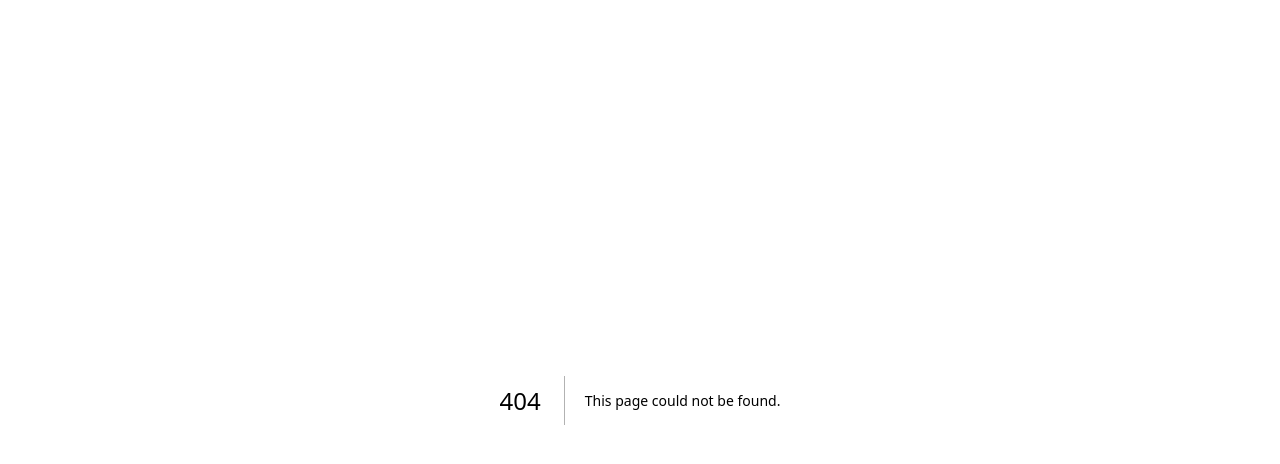
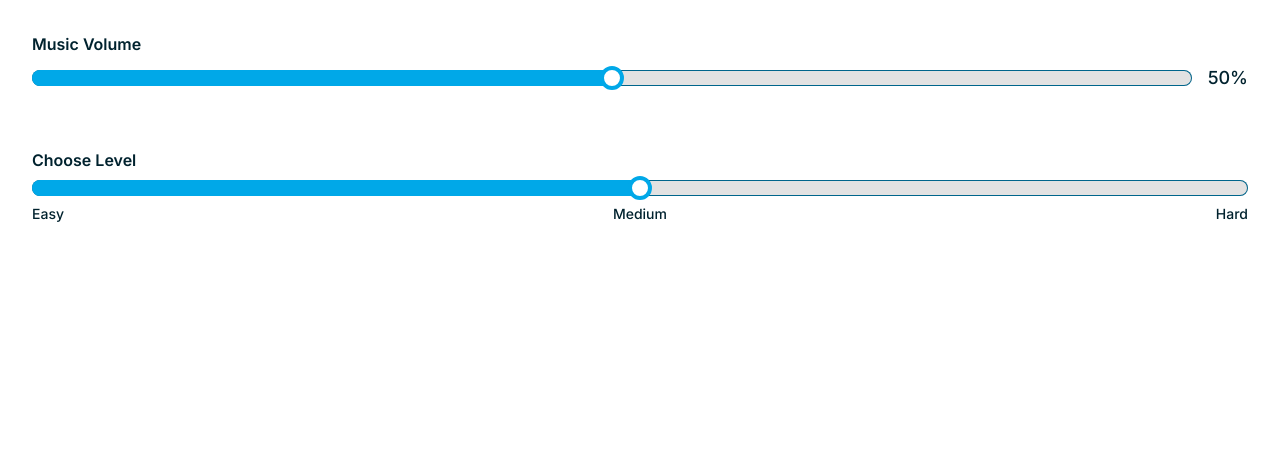
Before and after one commit to msgloriaedwin/STARLIGHT-TESTERS, a Next.js app: page /components/slider in a window 1280 px wide. Before the commit this address had no page. Shown: the top 464 px of the page. Built offline with nearby package versions, Linux system fonts and the light colour scheme.

Commit message:
Feat: create the slider component

```diff
--- /dev/null
+++ b/app/components/slider/page.tsx
@@ -0,0 +1,19 @@
+import React from "react";
+import RBCustomSlider from "@/components/common/slider";
+import RBCustomSliderDocPage from "@/components/common/slider/sliderDocs";
+
+type Props = {};
+
+const page = (props: Props) => {
+  return (
+    <div>
+      <div className="container mx-auto p-4 space-y-6">
+        <RBCustomSlider mode="volume" />
+        <RBCustomSlider mode="level" />
+        {/* <RBCustomSliderDocPage /> */}
+      </div>
+    </div>
+  );
+};
+
+export default page;
--- /dev/null
+++ b/components/common/slider/index.tsx
@@ -0,0 +1,134 @@
+"use client";
+import React, { useState, useCallback, useMemo } from "react";
+import { Slider } from "@/components/ui/slider"; // Assuming this is a custom Slider component
+
+interface ToggleableSliderProps {
+  mode: "volume" | "level";
+  initialValue?: number[];
+  max?: number;
+  step?: number;
+  onValueChange?: (value: number[]) => void;
+  label?: string;
+  className?: string;
+  labelClassName?: string;
+  valueClassName?: string;
+  theme?: {
+    labelColor?: string;
+    valueColor?: string;
+  };
+}
+
+const RBCustomSlider = ({
+  mode,
+  initialValue = [50],
+  max = 100,
+  step,
+  onValueChange,
+  label,
+  className,
+  labelClassName,
+  valueClassName,
+  theme = {
+    labelColor: "#00222E",
+    valueColor: "#00222E",
+  },
+}: ToggleableSliderProps) => {
+  const [value, setValue] = useState<number[]>(initialValue);
+
+  const handleValueChange = useCallback(
+    (newValue: number[]) => {
+      setValue(newValue);
+      if (onValueChange) {
+        onValueChange(newValue);
+      }
+    },
+    [onValueChange]
+  );
+
+  const getLabel = useMemo(() => {
+    if (mode === "volume") {
+      return `${value[0]}%`;
+    }
+
+    if (value[0] < 33) {
+      return "Easy";
+    } else if (value[0] < 66) {
+      return "Medium";
+    } else {
+      return "Hard";
+    }
+  }, [mode, value]);
+
+  const handleLevelClick = useCallback((level: "Easy" | "Medium" | "Hard") => {
+    switch (level) {
+      case "Easy":
+        setValue([0]);
+        break;
+      case "Medium":
+        setValue([50]);
+        break;
+      case "Hard":
+        setValue([100]);
+        break;
+    }
+  }, []);
+
+  return (
+    <div className={`p-4 ${className}`}>
+      <div className="flex justify-between items-center mb-2">
+        <label
+          className={`font-semibold text-base ${labelClassName}`}
+          style={{ color: theme?.labelColor }}
+        >
+          {label || (mode === "volume" ? "Music Volume" : "Choose Level")}
+        </label>
+      </div>
+      <div className="flex items-center gap-4">
+        <div className="relative flex-grow">
+          <Slider
+            value={value}
+            onValueChange={handleValueChange}
+            max={max}
+            step={step || (mode === "level" ? 50 : 1)}
+            className="flex-grow"
+          />
+          {mode === "level" && (
+            <div
+              className="absolute top-6 w-full flex justify-between text-sm font-medium"
+              style={{ color: theme?.labelColor }}
+            >
+              <span
+                className="cursor-pointer"
+                onClick={() => handleLevelClick("Easy")}
+              >
+                Easy
+              </span>
+              <span
+                className="cursor-pointer"
+                onClick={() => handleLevelClick("Medium")}
+              >
+                Medium
+              </span>
+              <span
+                className="cursor-pointer text-right"
+                onClick={() => handleLevelClick("Hard")}
+              >
+                Hard
+              </span>
+            </div>
+          )}
+        </div>
+        {mode === "volume" && (
+          <span
+            className={`font-medium text-lg ${valueClassName}`}
+            style={{ color: theme?.valueColor }}
+          >
+            {getLabel}
+          </span>
+        )}
+      </div>
+    </div>
+  );
+};
+
+export default React.memo(RBCustomSlider);
--- /dev/null
+++ b/components/common/slider/sliderDocs.tsx
@@ -0,0 +1,115 @@
+import React from "react";
+
+const RBCustomSliderDocPage = () => {
+  return (
+    <div className="container mx-auto p-4 md:p-8 lg:p-12">
+      <h1 className="text-xl md:text-2xl lg:text-3xl font-bold mb-4">
+        RBCustomSlider Component Documentation
+      </h1>
+
+      <section className="mb-6">
+        <h2 className="text-lg md:text-xl lg:text-2xl font-semibold">
+          Description
+        </h2>
+        <p className="text-sm md:text-base lg:text-lg">
+          <code>RBCustomSlider</code> is a customizable slider component for
+          React applications. It supports two modes, <code>volume</code> and{" "}
+          <code>level</code>, each offering different functionality.
+        </p>
+      </section>
+
+      <section className="mb-6">
+        <h2 className="text-lg md:text-xl lg:text-2xl font-semibold">Props</h2>
+        <ul className="list-disc list-inside">
+          <li className="mb-2">
+            <strong>mode</strong> (required): <code>volume | level</code>
+            <p className="text-sm md:text-base lg:text-lg">
+              Determines the behavior and labeling of the slider.
+            </p>
+          </li>
+          <li className="mb-2">
+            <strong>initialValue</strong> (optional): <code>number[]</code>
+            <p className="text-sm md:text-base lg:text-lg">
+              Default value: <code>[50]</code>. The initial value of the slider.
+            </p>
+          </li>
+          <li className="mb-2">
+            <strong>max</strong> (optional): <code>number</code>
+            <p className="text-sm md:text-base lg:text-lg">
+              Default value: <code>100</code>. The maximum value of the slider.
+            </p>
+          </li>
+          <li className="mb-2">
+            <strong>step</strong> (optional): <code>number</code>
+            <p className="text-sm md:text-base lg:text-lg">
+              Default value: <code>1</code>. Defines the increment value for the
+              slider.
+            </p>
+          </li>
+          <li className="mb-2">
+            <strong>label</strong> (optional): <code>string</code>
+            <p className="text-sm md:text-base lg:text-lg">
+              A label displayed above the slider.
+            </p>
+          </li>
+          <li className="mb-2">
+            <strong>onValueChange</strong> (optional):{" "}
+            <code>(newValue: number[]) =&gt void</code>
+            <p className="text-sm md:text-base lg:text-lg">
+              A callback function triggered whenever the slider value changes.
+            </p>
+          </li>
+          <li className="mb-2">
+            <strong>theme</strong> (optional): <code>object</code>
+            <p className="text-sm md:text-base lg:text-lg">
+              An object to customize the appearance.
+            </p>
+          </li>
+        </ul>
+      </section>
+
+      <section className="mb-6">
+        <h2 className="text-lg md:text-xl lg:text-2xl font-semibold">
+          Example Usage
+        </h2>
+        <pre className="bg-gray-100 p-4 rounded overflow-auto">
+          {`
+import React from "react";
+import RBCustomSlider from "@/components/UI/justTesting";
+
+const ExamplePage = () => {
+  const handleVolumeChange = (newValue: number[]) => {
+    console.log("Volume changed to:", newValue[0]);
+  };
+
+  const handleLevelChange = (newValue: number[]) => {
+    console.log("Level set to:", newValue[0]);
+  };
+
+  return (
+    <div className="container mx-auto p-4">
+      <RBCustomSlider
+        mode="volume"
+        initialValue={[30]}
+        onValueChange={handleVolumeChange}
+        label="Set Volume"
+      />
+      <RBCustomSlider
+        mode="level"
+        initialValue={[50]}
+        onValueChange={handleLevelChange}
+        label="Difficulty Level"
+      />
+    </div>
+  );
+};
+
+export default ExamplePage;
+          `}
+        </pre>
+      </section>
+    </div>
+  );
+};
+
+export default RBCustomSliderDocPage;
--- a/components/ui/slider.tsx
+++ b/components/ui/slider.tsx
@@ -1,9 +1,9 @@
-"use client"
+"use client";
 
-import * as React from "react"
-import * as SliderPrimitive from "@radix-ui/react-slider"
+import * as React from "react";
+import * as SliderPrimitive from "@radix-ui/react-slider";
 
-import { cn } from "@/lib/utils"
+import { cn } from "@/lib/utils";
 
 const Slider = React.forwardRef<
   React.ElementRef<typeof SliderPrimitive.Root>,
@@ -17,12 +17,15 @@ const Slider = React.forwardRef<
     )}
     {...props}
   >
-    <SliderPrimitive.Track className="relative h-2 w-full grow overflow-hidden rounded-full bg-secondary">
-      <SliderPrimitive.Range className="absolute h-full bg-primary" />
+    <SliderPrimitive.Track
+      className="relative h-4 w-full grow overflow-hidden rounded-full bg-[#E2E2E2] border-[#00658B]"
+      style={{ boxShadow: "inset 0 0 0 1px #00658B" }}
+    >
+      <SliderPrimitive.Range className="absolute h-full bg-[#00A8E8]" />
     </SliderPrimitive.Track>
-    <SliderPrimitive.Thumb className="block h-5 w-5 rounded-full border-2 border-primary bg-background ring-offset-background transition-colors focus-visible:outline-none focus-visible:ring-2 focus-visible:ring-ring focus-visible:ring-offset-2 disabled:pointer-events-none disabled:opacity-50" />
+    <SliderPrimitive.Thumb className="block h-6 w-6 rounded-full border-4 border-[#00A8E8] bg-background ring-offset-background transition-colors focus-visible:outline-none focus-visible:ring-2 focus-visible:ring-[#00658B] focus-visible:ring-offset-2 disabled:pointer-events-none disabled:opacity-50" />
   </SliderPrimitive.Root>
-))
-Slider.displayName = SliderPrimitive.Root.displayName
+));
+Slider.displayName = SliderPrimitive.Root.displayName;
 
-export { Slider }
+export { Slider };
```
